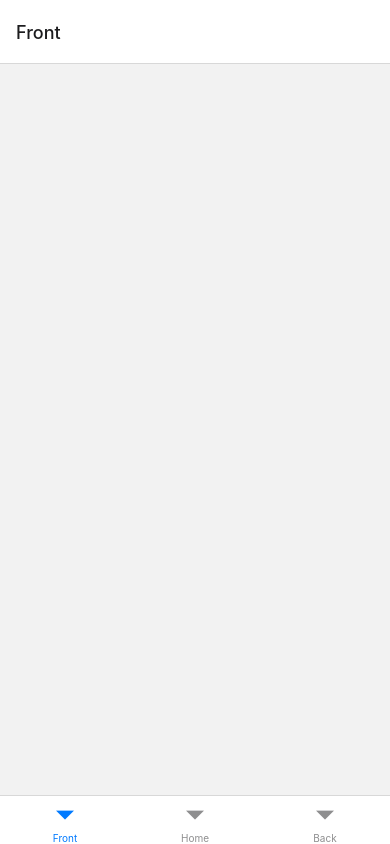
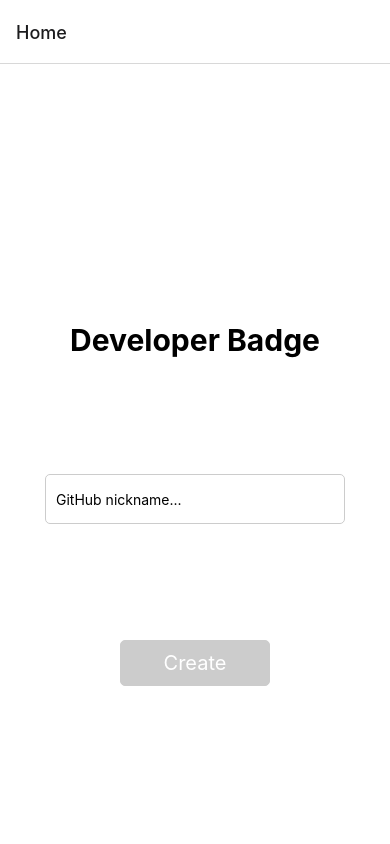
Before and after one commit to cetobi/developer-badge, a React Native app: screen /Stack in a window 390 px wide. Built offline with nearby package versions, Linux system fonts and the light colour scheme; no server answers.

Commit message:
feat: added stack route to home screen

```diff
--- a/package.json
+++ b/package.json
@@ -11,6 +11,7 @@
   "dependencies": {
     "@react-navigation/bottom-tabs": "^6.5.11",
     "@react-navigation/native": "^6.1.9",
+    "@react-navigation/native-stack": "^6.9.17",
     "axios": "^1.6.5",
     "expo": "~49.0.15",
     "expo-status-bar": "~1.6.0",
--- a/src/routes/routes.tsx
+++ b/src/routes/bottomRoutes.tsx
@@ -1,5 +1,5 @@
 import { createBottomTabNavigator } from '@react-navigation/bottom-tabs'
-import { Home } from '../screens/Home/Home'
+
 import { Front } from '../screens/Front/Front'
 import { Back } from '../screens/Back/Back'
 
@@ -9,7 +9,6 @@
     return (
         <Navigator>
             <Screen name="Front" component={Front} />
-            <Screen name="Home" component={Home} />
             <Screen name="Back" component={Back} />
         </Navigator>
     )
--- a/src/routes/index.tsx
+++ b/src/routes/index.tsx
@@ -1,10 +1,21 @@
 import { NavigationContainer } from '@react-navigation/native'
-import { BottomRoutes } from './routes'
+import { createNativeStackNavigator } from '@react-navigation/native-stack'
+
+import UserProvider from '../contexts/userContext'
+import { StackRoutes } from './stackRoutes'
+import { BottomRoutes } from './bottomRoutes'
+
+const { Screen, Navigator } = createNativeStackNavigator()
 
 export function Routes() {
     return (
         <NavigationContainer>
-            <BottomRoutes />
+            <UserProvider>
+                <Navigator>
+                    <Screen name="Stack" component={StackRoutes} options={{ headerShown: false }} />
+                    <Screen name="Bottom" component={BottomRoutes} options={{ headerShown: false }} />
+                </Navigator>
+            </UserProvider>
         </NavigationContainer>
     )
 }
--- /dev/null
+++ b/src/routes/stackRoutes.tsx
@@ -0,0 +1,13 @@
+import { createNativeStackNavigator } from '@react-navigation/native-stack'
+
+import { Home } from '../screens/Home/Home'
+
+const { Screen, Navigator } = createNativeStackNavigator()
+
+export function StackRoutes() {
+    return (
+        <Navigator>
+            <Screen name="Home" component={Home} />
+        </Navigator>
+    )
+}
--- a/src/screens/Front/Front.tsx
+++ b/src/screens/Front/Front.tsx
@@ -1,12 +1,15 @@
-import React, { useEffect, useState } from 'react';
+import React, { useEffect, useState, useContext } from 'react';
+import QRCode from "react-qr-code";
 import { View, Text, Image } from 'react-native';
 import { getUser } from '../../services/githubAPI';
-import QRCode from "react-qr-code";
+import { UserContext } from '../../contexts/userContext';
 
 import { styles } from './FrontStyle';
 
 export function Front() {
   const [user, setUser] = useState<any>(null);
+  const UserContextValue = useContext(UserContext);
+  const value = UserContextValue?.link || 'Not Found'
 
   useEffect(() => {
     const fetchUser = async () => {
--- a/src/screens/Home/Home.tsx
+++ b/src/screens/Home/Home.tsx
@@ -1,16 +1,36 @@
-import React from 'react';
+import React, { useContext, useState } from 'react';
 import { View, Text, TextInput } from 'react-native';
+// import { UserContext } from '../../contexts/userContext';
 
 import { styles } from './HomeStyle';
 
-export function Home() {
+import { BottomRoutes } from '../../routes/bottomRoutes';
+
+export function Home({navigation}: any) {
+  // const [nickname, setNickname] = useState('')
+  // const userContext = useContext(UserContext);
+
+  // function handleNickname(nickname: string) {
+  //   setNickname(nickname)
+  // }
+
+  function navigateToFrontScreen(){
+    // userContext?.save(nickname)
+  }
+
   return (
     <View style={styles.container}>
-        <Text style={styles.h1}>Developer Badge</Text>
+      <Text style={styles.h1}>Developer Badge</Text>
 
-        <TextInput style={styles.input} placeholder='GitHub link...'/>
+      <TextInput
+        style={styles.input}
+        placeholder='GitHub nickname...'
+        // value={nickname}
+        // onChangeText={(text) => setNickname(text)}
+      />
 
-        <Text style={styles.button}>Create</Text>
+      <Text style={styles.button}
+      onPress={() => navigation.navigate('Bottom', { screen: 'Front' })}>Create</Text>
     </View>
   );
 }
```
Also changed, not shown: 1 other file (tests, documents, lock files or other folders).
